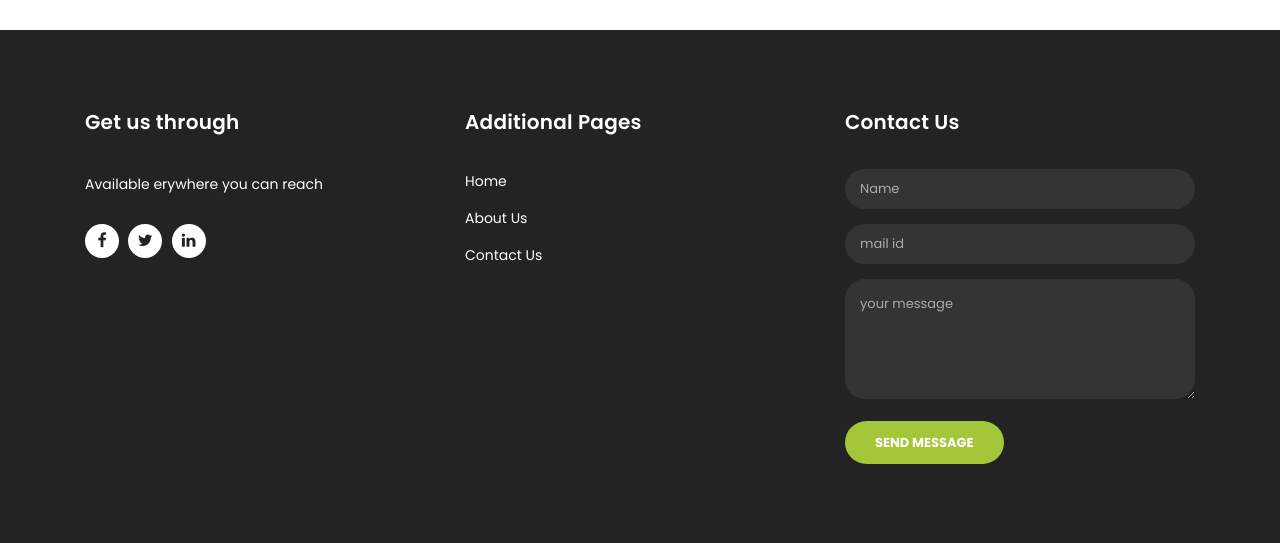
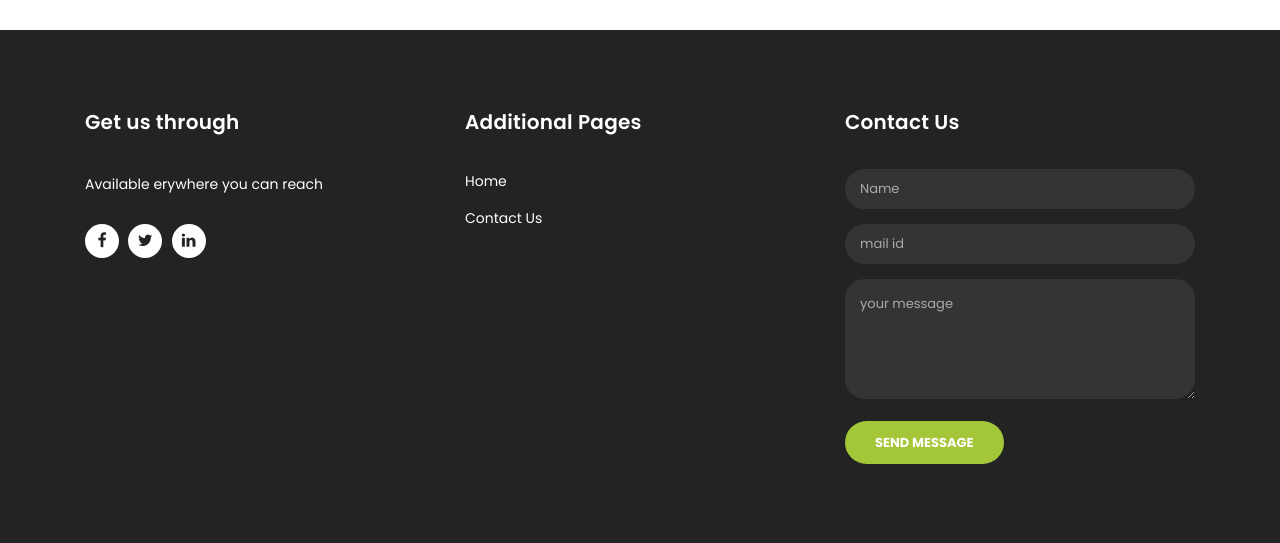
Before and after one commit to NaveenBlitz120/Buddies_tech1, a Django app: page /contact/ in a window 1280 px wide. Shown: the part 1492-2035 px from the top of the page. Run offline with Django 3.2, Linux system fonts and the light colour scheme; some libraries are stand-ins or nearby versions.

Commit message:
Update contact.html

```diff
--- a/templates/contact/contact.html
+++ b/templates/contact/contact.html
@@ -141,7 +141,7 @@ https://templatemo.com/tm-545-finance-business
             <h4>Additional Pages</h4>
             <ul class="menu-list">
               <li><a href="{%url 'home'%}">Home</a></li>
-              <li><a href="#">About Us</a></li>
+<!--               <li><a href="#">About Us</a></li> -->
               <li><a href="{%url 'contact'%}">Contact Us</a></li>
             </ul>
           </div>
```
